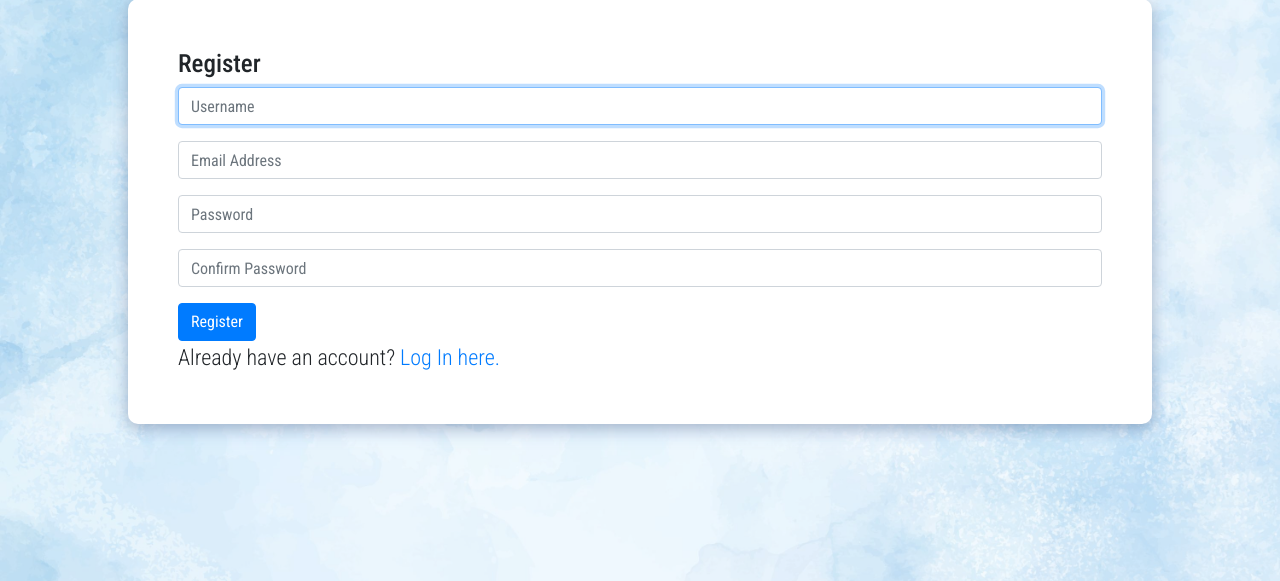
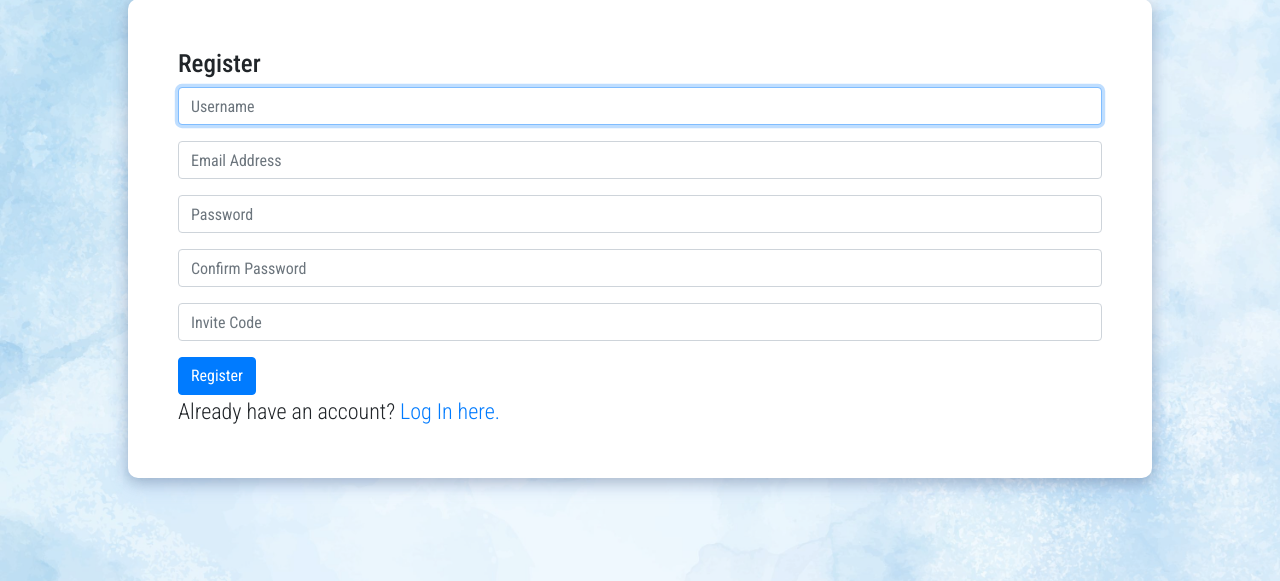
Before and after one commit to kellymacdev/TWCYearbook, a Django app: page /register in a window 1280 px wide. Shown: the part 77-658 px from the top of the page. Run offline with Django 3.2, Linux system fonts and the light colour scheme; some libraries are stand-ins or nearby versions; some web fonts are replaced.

Commit message:
added in invite code check

```diff
--- a/network/templates/network/register.html
+++ b/network/templates/network/register.html
@@ -22,6 +22,9 @@
         <div class="form-group">
             <input class="form-control" type="password" name="confirmation" placeholder="Confirm Password">
         </div>
+        <div class="form-group">
+            <input class="form-control" type="text" name="invite_code" placeholder="Invite Code">
+        </div>
         <input class="btn btn-primary" type="submit" value="Register">
     </form>
 
--- a/network/views.py
+++ b/network/views.py
@@ -249,6 +249,16 @@ def register(request):
         # Ensure password matches confirmation
         password = request.POST["password"]
         confirmation = request.POST["confirmation"]
+        invite_code = request.POST.get("invite_code")  # new field
+
+        # Check invite code
+        if invite_code != "CLASS2015":  # your secret code
+            return render(request, "network/register.html", {
+                "message": "Invalid invite code."
+            })
+
+
+
         if password != confirmation:
             return render(request, "network/register.html", {
                 "message": "Passwords must match."
```
